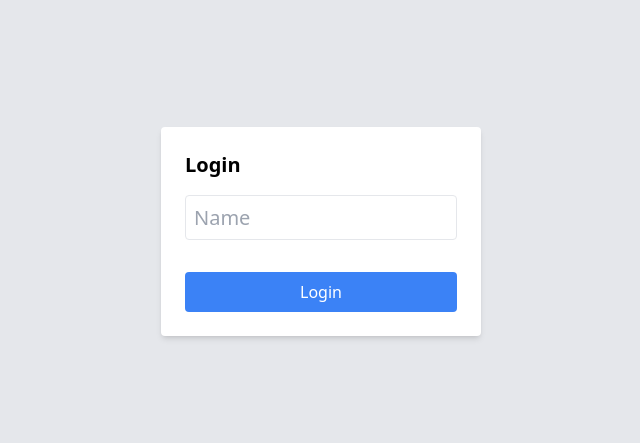
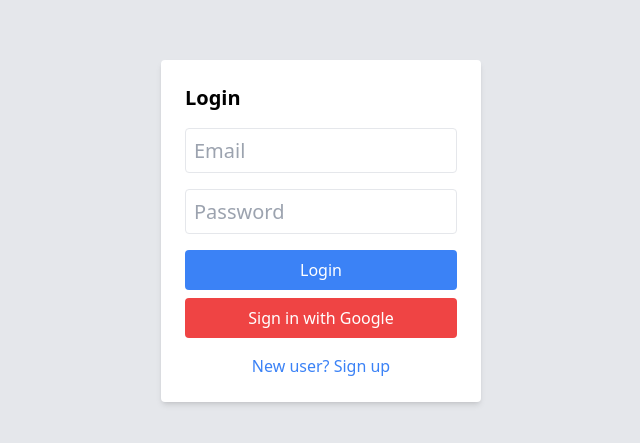
Before and after one commit to Hardelzs/year-book, a React (Vite) app: page / in a window 1280 px wide. Shown: the part 169-612 px from the top of the page, without its empty margins (319-959 px from the left). Built offline with nearby package versions, Linux system fonts and the light colour scheme.

Commit message:
Implementing authentication through firebase

```diff
--- a/package.json
+++ b/package.json
@@ -10,6 +10,7 @@
     "preview": "vite preview"
   },
   "dependencies": {
+    "firebase": "^11.3.1",
     "flowbite": "^3.0.0",
     "flowbite-react": "^0.10.2",
     "react": "^18.3.1",
--- a/src/Components/LoginForm.jsx
+++ b/src/Components/LoginForm.jsx
@@ -1,68 +1,56 @@
-/* eslint-disable react/prop-types */
-import { useRef, useState } from "react";
-import { MdOutlineFileUpload } from "react-icons/md";
+import {  useState } from "react";
+import { auth, googleProvider } from "../FirebaseConfig";
+import { signInWithEmailAndPassword, createUserWithEmailAndPassword, signInWithPopup } from "firebase/auth";
 
 const LoginForm = ({ onLogin }) => {
-  const [profileImage, setProfileImage] = useState("");
-
-  const handleImageUpload = (e) => {
-    const file = e.target.files[0];
-    if (file) {
-      const reader = new FileReader();
-      reader.onloadend = () => {
-        setProfileImage(reader.result);
-        setFormData((prev) => ({ ...prev, image: reader.result }));
-      };
-      reader.readAsDataURL(file);
-    }
-  };
-
-  const fileInputRef = useRef(null);
-
   const [formData, setFormData] = useState({
-    name: "",
-    username: "",
     email: "",
     password: "",
-    image: "",
   });
+  const [isNewUser, setIsNewUser] = useState(false); // Toggle between login & signup
+  const [error, setError] = useState("");
 
   const handleChange = (e) => {
     const { name, value } = e.target;
     setFormData((prev) => ({ ...prev, [name]: value }));
   };
 
-  const handleSubmit = (e) => {
+
+
+  const handleSubmit = async (e) => {
     e.preventDefault();
-    onLogin(formData);
+    setError("");
+
+    try {
+      if (isNewUser) {
+        // Signup
+        await createUserWithEmailAndPassword(auth, formData.email, formData.password);
+      } else {
+        // Login
+        await signInWithEmailAndPassword(auth, formData.email, formData.password);
+      }
+      onLogin(); // Call parent function after login/signup
+    } catch (err) {
+      setError(err.message);
+    }
+  };
+
+  const handleGoogleSignIn = async () => {
+    try {
+      await signInWithPopup(auth, googleProvider);
+      onLogin(); // Call parent function after login
+    } catch (err) {
+      setError(err.message);
+    }
   };
 
   return (
     <div className="flex justify-center items-center h-screen bg-gray-200">
-       {/* The login page  */}
-      <form
-        className="bg-white p-6 rounded shadow-md w-80"
-        onSubmit={handleSubmit}
-      >
-        <h2 className="text-xl font-bold mb-4">Login</h2>
-        <input
-          type="text"
-          name="name"
-          placeholder="Name"
-          className="w-full p-2 mb-4 border rounded"
-          value={formData.name}
-          onChange={handleChange}
-          required
-        />
-        {/* <input
-          type="text"
-          name="username"
-          placeholder="Username"
-          className="w-full p-2 mb-4 border rounded"
-          value={formData.username}
-          onChange={handleChange}
-          required
-        />
+      <form className="bg-white p-6 rounded shadow-md w-80" onSubmit={handleSubmit}>
+        <h2 className="text-xl font-bold mb-4">{isNewUser ? "Sign Up" : "Login"}</h2>
+
+        {error && <p className="text-red-500">{error}</p>}
+
         <input
           type="email"
           name="email"
@@ -81,36 +69,22 @@
           onChange={handleChange}
           required
         />
-        <input
-          type="file"
-          accept="image/*"
-          onChange={handleImageUpload}
-          ref={fileInputRef}
-          className="hidden"
-        />
+
+        <button type="submit" className="w-full bg-blue-500 text-white py-2 rounded hover:bg-blue-600">
+          {isNewUser ? "Sign Up" : "Login"}
+        </button>
+
         <button
           type="button"
-          onClick={() => fileInputRef.current.click()}
-          className="text-5xl border-2 border-gray-500 hover:bg-gray-500 hover:text-white rounded-md p-2 text-gray-500"
+          onClick={handleGoogleSignIn}
+          className="w-full bg-red-500 text-white py-2 rounded hover:bg-red-600 mt-2"
         >
-          <div className="flex flex-col items-center">
-            <MdOutlineFileUpload />
-            <p className="text-sm">Choose your image</p>
-          </div>
+          Sign in with Google
         </button>
-        {profileImage && (
-          <img
-            src={profileImage}
-            alt="Profile Preview"
-            className="w-20 h-20 rounded-full mt-4"
-          />
-        )} */}
-        <button
-          type="submit"
-          className="w-full bg-blue-500 text-white py-2 rounded hover:bg-blue-600 mt-4"
-        >
-          Login
-        </button>
+
+        <p className="text-center mt-4 cursor-pointer text-blue-500" onClick={() => setIsNewUser(!isNewUser)}>
+          {isNewUser ? "Already have an account? Login" : "New user? Sign up"}
+        </p>
       </form>
     </div>
   );
--- /dev/null
+++ b/src/Components/log.jsx
@@ -0,0 +1,119 @@
+/* eslint-disable react/prop-types */
+import { useRef, useState } from "react";
+import { MdOutlineFileUpload } from "react-icons/md";
+
+const LoginForm = ({ onLogin }) => {
+  const [profileImage, setProfileImage] = useState("");
+
+  const handleImageUpload = (e) => {
+    const file = e.target.files[0];
+    if (file) {
+      const reader = new FileReader();
+      reader.onloadend = () => {
+        setProfileImage(reader.result);
+        setFormData((prev) => ({ ...prev, image: reader.result }));
+      };
+      reader.readAsDataURL(file);
+    }
+  };
+
+  const fileInputRef = useRef(null);
+
+  const [formData, setFormData] = useState({
+    name: "",
+    username: "",
+    email: "",
+    password: "",
+    image: "",
+  });
+
+  const handleChange = (e) => {
+    const { name, value } = e.target;
+    setFormData((prev) => ({ ...prev, [name]: value }));
+  };
+
+  const handleSubmit = (e) => {
+    e.preventDefault();
+    onLogin(formData);
+  };
+
+  return (
+    <div className="flex justify-center items-center h-screen bg-gray-200">
+       {/* The login page  */}
+      <form
+        className="bg-white p-6 rounded shadow-md w-80"
+        onSubmit={handleSubmit}
+      >
+        <h2 className="text-xl font-bold mb-4">Login</h2>
+        <input
+          type="text"
+          name="name"
+          placeholder="Name"
+          className="w-full p-2 mb-4 border rounded"
+          value={formData.name}
+          onChange={handleChange}
+          required
+        />
+        <input
+          type="text"
+          name="username"
+          placeholder="Username"
+          className="w-full p-2 mb-4 border rounded"
+          value={formData.username}
+          onChange={handleChange}
+          required
+        />
+        <input
+          type="email"
+          name="email"
+          placeholder="Email"
+          className="w-full p-2 mb-4 border rounded"
+          value={formData.email}
+          onChange={handleChange}
+          required
+        />
+        <input
+          type="password"
+          name="password"
+          placeholder="Password"
+          className="w-full p-2 mb-4 border rounded"
+          value={formData.password}
+          onChange={handleChange}
+          required
+        />
+        <input
+          type="file"
+          accept="image/*"
+          onChange={handleImageUpload}
+          ref={fileInputRef}
+          className="hidden"
+        />
+        <button
+          type="button"
+          onClick={() => fileInputRef.current.click()}
+          className="text-5xl border-2 border-gray-500 hover:bg-gray-500 hover:text-white rounded-md p-2 text-gray-500"
+        >
+          <div className="flex flex-col items-center">
+            <MdOutlineFileUpload />
+            <p className="text-sm">Choose your image</p>
+          </div>
+        </button>
+        {profileImage && (
+          <img
+            src={profileImage}
+            alt="Profile Preview"
+            className="w-20 h-20 rounded-full mt-4"
+          />
+        )}
+        <button
+          type="submit"
+          className="w-full bg-blue-500 text-white py-2 rounded hover:bg-blue-600 mt-4"
+        >
+          Login
+        </button>
+      </form>
+    </div>
+  );
+};
+
+export default LoginForm;
--- /dev/null
+++ b/src/FirebaseConfig.js
@@ -0,0 +1,23 @@
+// Import necessary Firebase SDKs
+import { initializeApp } from "firebase/app";
+import { getAuth, GoogleAuthProvider } from "firebase/auth";
+import { getFirestore } from "firebase/firestore";
+
+// Firebase configuration
+const firebaseConfig = {
+  apiKey: "AIzaSyA4xhkf9kYKzoNPze0ZJ8wMmZg6yqGAg6c",
+  authDomain: "yearbookapp-dee34.firebaseapp.com",
+  projectId: "yearbookapp-dee34",
+  storageBucket: "yearbookapp-dee34.appspot.com", // ✅ Corrected
+  messagingSenderId: "500568333954",
+  appId: "1:500568333954:web:3bb1ae14c637b3a818de9b",
+  measurementId: "G-NDY4ZJD4ML" // You can keep this if using Analytics
+};
+
+// Initialize Firebase
+const app = initializeApp(firebaseConfig);
+const auth = getAuth(app);
+const db = getFirestore(app);
+const googleProvider = new GoogleAuthProvider();
+
+export { auth, db, googleProvider };
```
Also changed, not shown: 1 other file (tests, documents, lock files or other folders).
